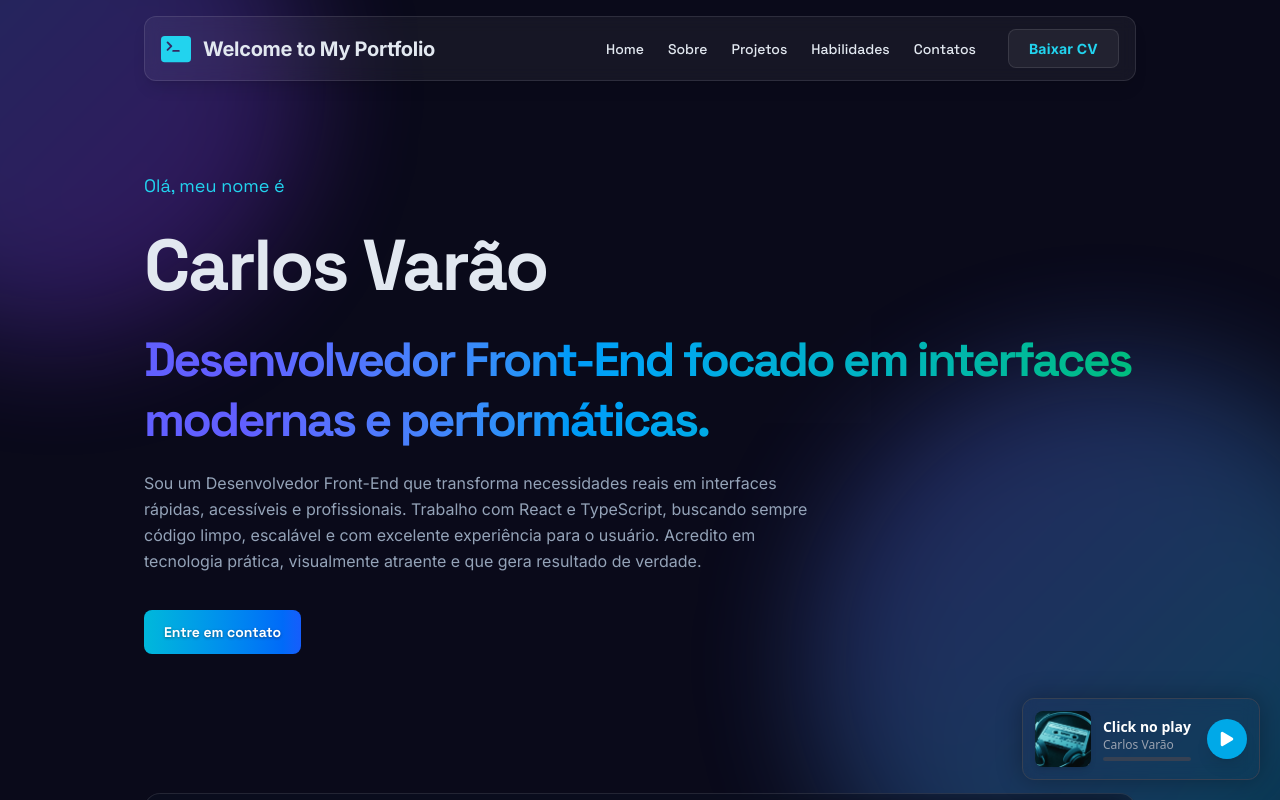
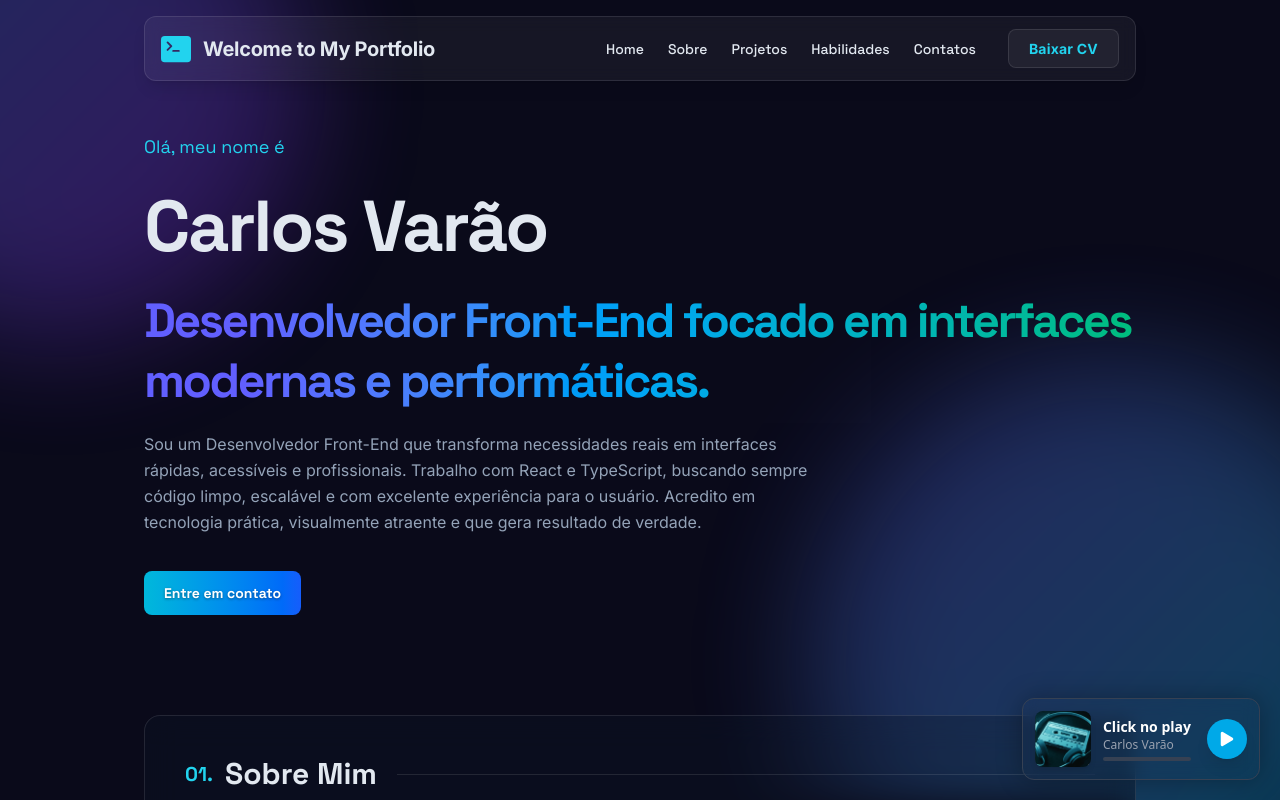
Before and after one commit to CarlosVarao/new_portfolio, a React (Vite) app: page / in a window 1280 px wide. Shown: the top 800 px of the page. Built offline with nearby package versions, Linux system fonts and the light colour scheme.

Commit message:
ajuste no tamanho da div inicial

```diff
--- a/src/components/SectionInicial.tsx
+++ b/src/components/SectionInicial.tsx
@@ -8,7 +8,7 @@ export default function SectionInicia() {
   return (
     <>
       {openModal && <ModalEmail close={() => setOpenModal(false)} />}
-      <div className="flex md:min-h-[70vh] flex-col items-start justify-center gap-5 md:gap-5 text-left font-secondary">
+      <div className="flex md:min-h-[60vh] flex-col items-start justify-center gap-5 md:gap-5 text-left font-secondary">
         <p className="text-lg md:text-lg text-[#22D3EE] ">Olá, meu nome é</p>
 
         <h1 className="text-5xl md:text-7xl font-black leading-tight tracking-[-0.033em] text-[#e2e8f0] ">
```
